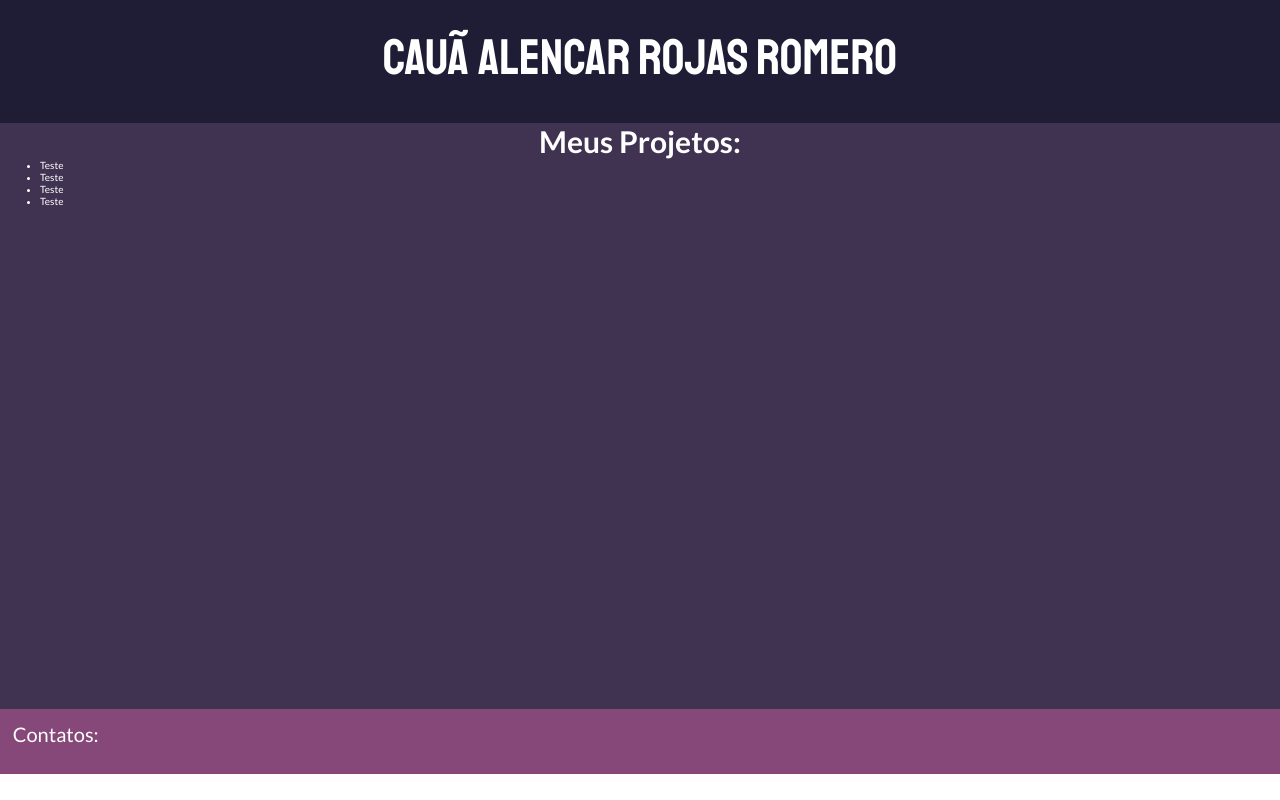
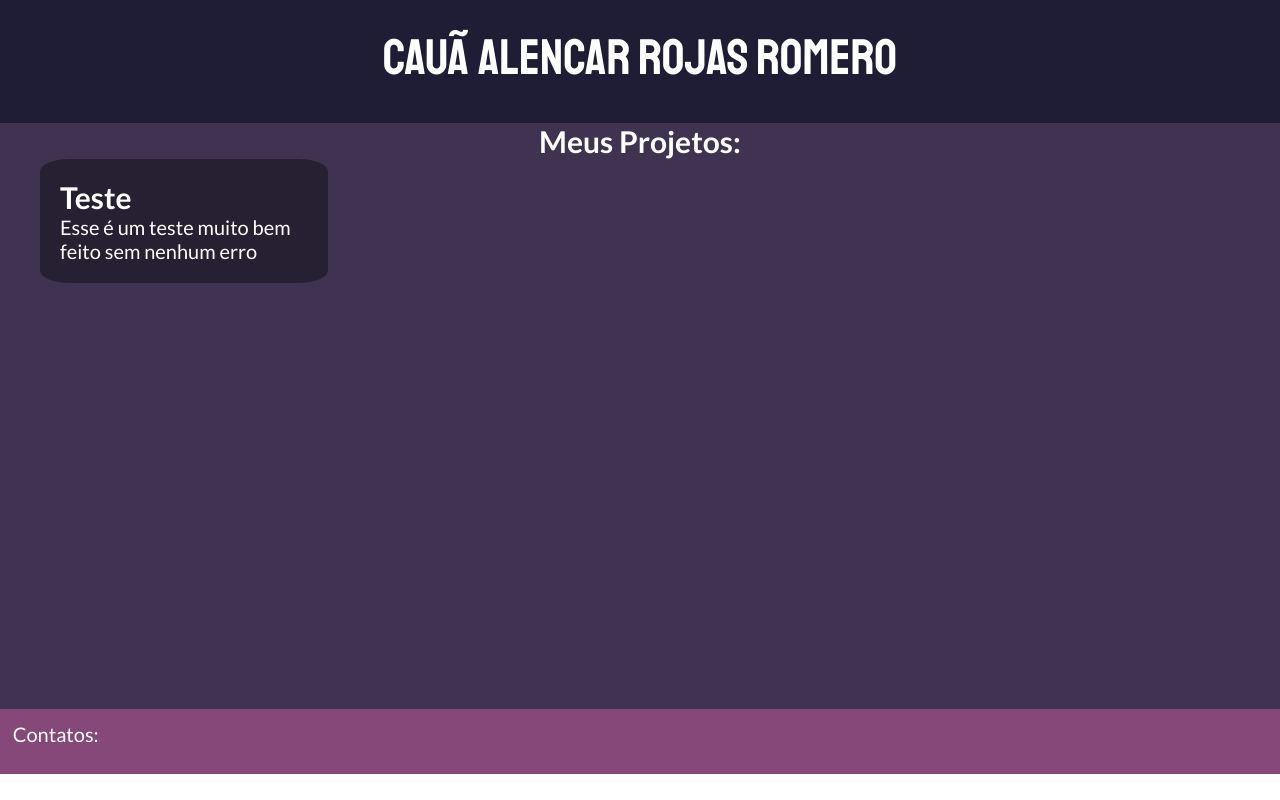
Before and after one commit to CauaRojas/CauaRojas.github.io, a React (Vite) app: page / in a window 1280 px wide. Built offline with nearby package versions, Linux system fonts and the light colour scheme.

Commit message:
Extrai os Li em um component proprio

```diff
--- a/src/App.css
+++ b/src/App.css
@@ -16,6 +16,9 @@ main {
 	background-color: var(--l-dark);
 	height: 73.2%;
 }
+ul {
+	display: flex;
+}
 main > h1 {
 	font-size: 3rem;
 	text-align: center;
--- a/src/App.tsx
+++ b/src/App.tsx
@@ -1,5 +1,6 @@
 import { useState } from 'react';
 import './App.css';
+import Project from './Project';
 
 function App() {
 	return (
@@ -8,10 +9,10 @@ function App() {
 			<main>
 				<h1>Meus Projetos:</h1>
 				<ul>
-					<li>Teste</li>
-					<li>Teste</li>
-					<li>Teste</li>
-					<li>Teste</li>
+					<Project
+						title='Teste'
+						description='Esse é um teste muito bem feito sem nenhum erro'
+					/>
 				</ul>
 			</main>
 			<footer>Contatos:</footer>
--- /dev/null
+++ b/src/Project.css
@@ -0,0 +1,13 @@
+li {
+	background-color: hsla(0, 0%, 0%, 0.377);
+	border-radius: 10%;
+	padding: 2rem;
+	width: 20%;
+	list-style: none;
+}
+h2 {
+	font-size: 3rem;
+}
+p {
+	font-size: 2rem;
+}
--- /dev/null
+++ b/src/Project.tsx
@@ -0,0 +1,15 @@
+import './Project.css';
+
+interface props {
+	title: string;
+	description: string;
+}
+
+export default function Project(props: props) {
+	return (
+		<li>
+			<h2>{props.title}</h2>
+			<p>{props.description}</p>
+		</li>
+	);
+}
```
